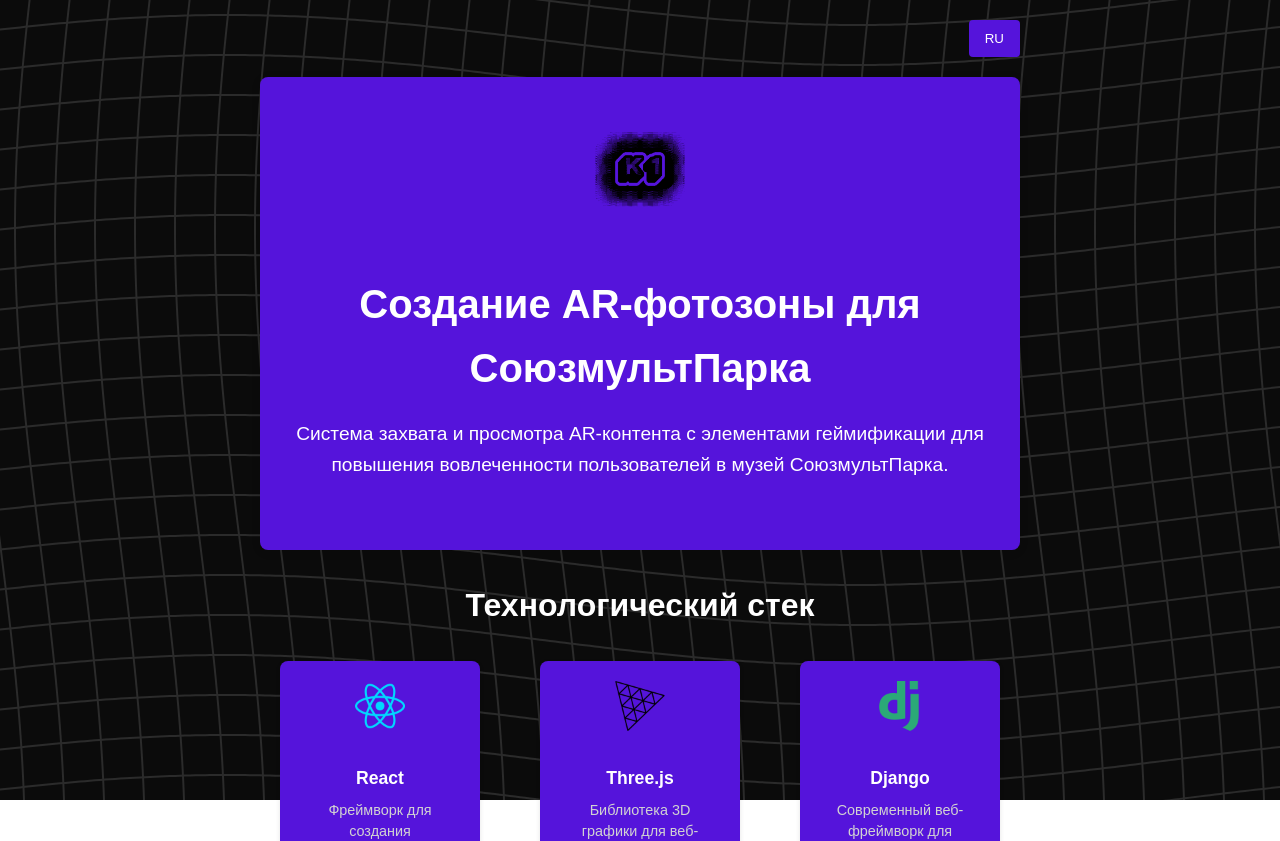
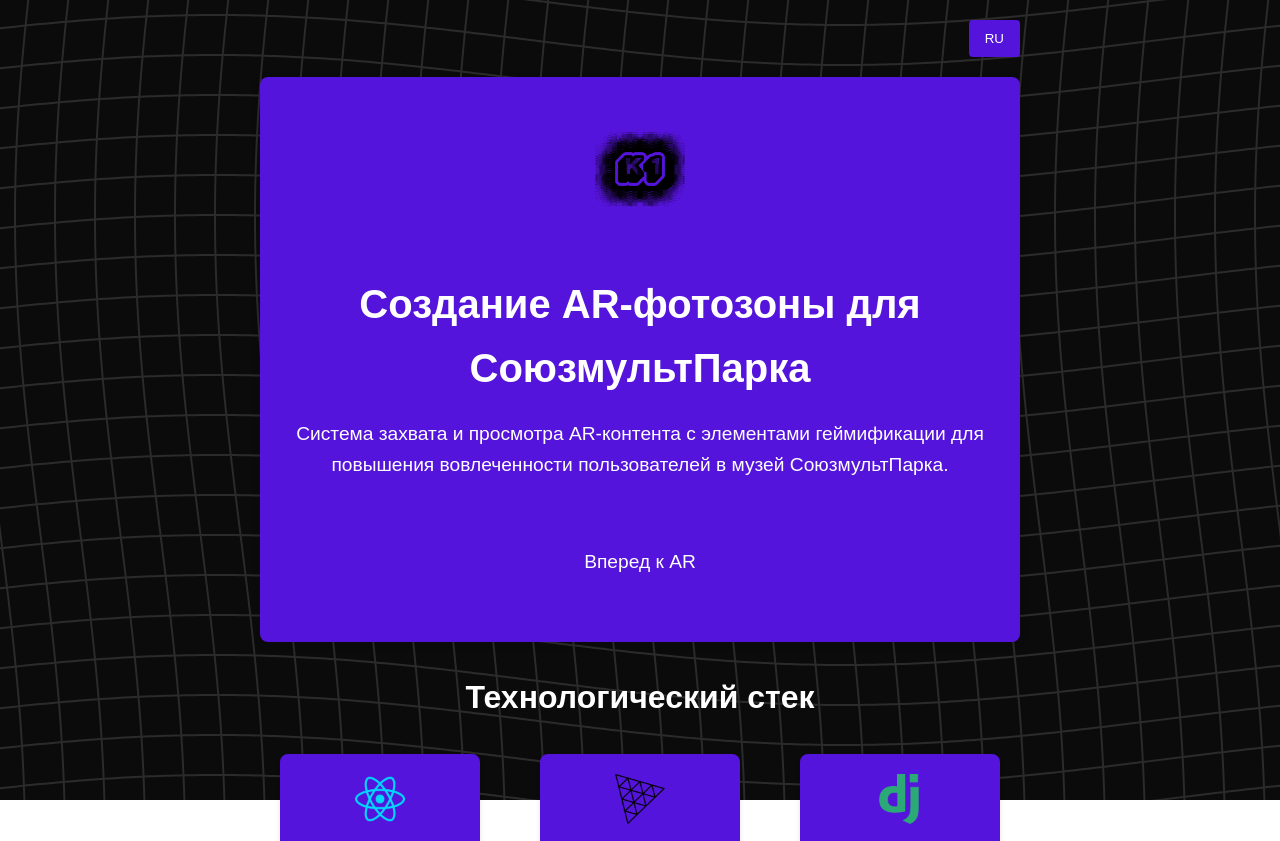
Before and after one commit to Doster-d/LCTAR, a React app in the folder frontend/: page / in a window 1280 px wide. Shown: the top 841 px of the page. Built offline with nearby package versions, Linux system fonts and the light colour scheme; no server answers.

Commit message:
chore: top button

```diff
--- a/frontend/src/LandingPageTemplate.jsx
+++ b/frontend/src/LandingPageTemplate.jsx
@@ -120,6 +120,28 @@
           <img src="/img/k1.png" alt="Logo" className="logo"/>
           <h1>{t.hero.title}</h1>
           <p>{t.hero.description}</p>
+          <button
+            type="button"
+            aria-label={t.cta.buttonText}
+            className="cta-button hero-cta"
+            onPointerDown={(e) => {
+              e.preventDefault();
+              e.stopPropagation();
+              onSwitchToApp && onSwitchToApp();
+            }}
+            onKeyDown={(e) => {
+              if (e.key === 'Enter' || e.key === ' ') {
+                e.preventDefault();
+                onSwitchToApp && onSwitchToApp();
+              }
+            }}
+            style={{
+              pointerEvents: 'auto',
+              marginTop: '2rem'
+            }}
+          >
+            {t.cta.buttonText}
+          </button>
         </div>
       </section>
 
```
